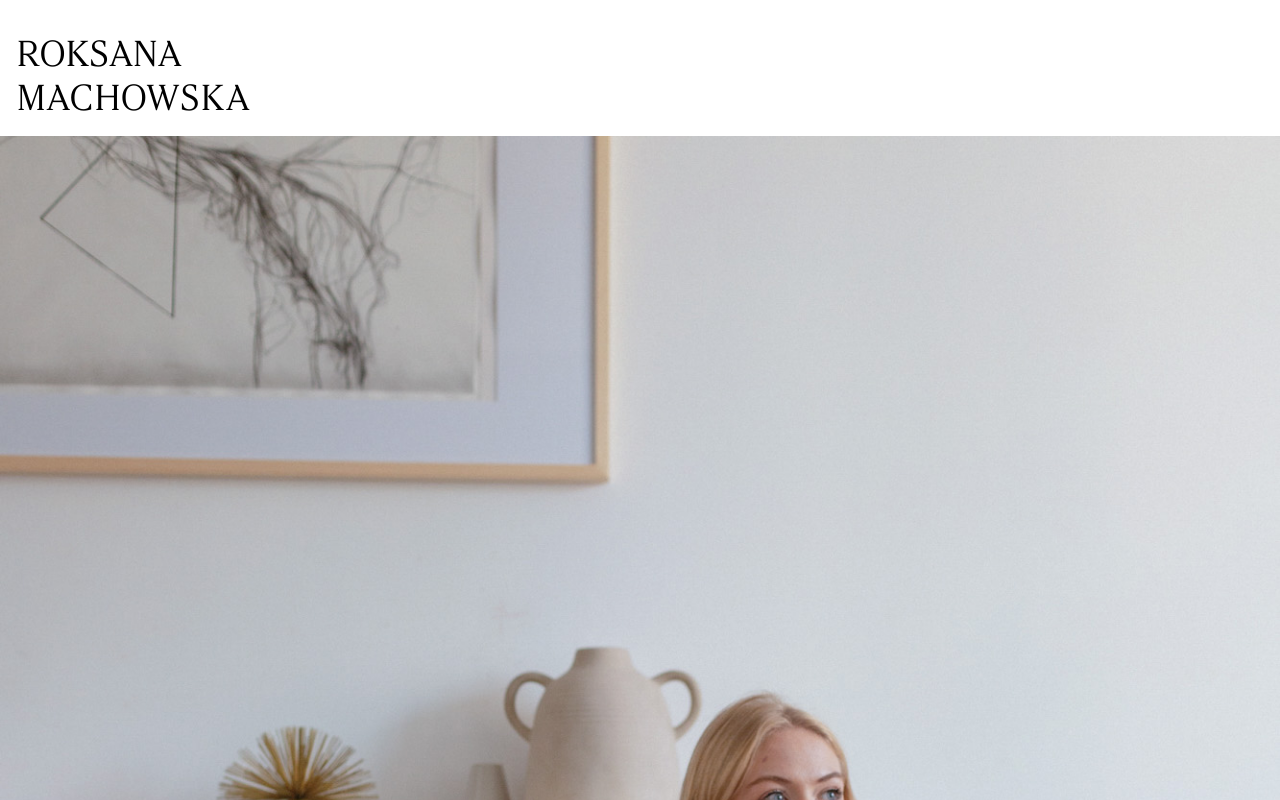
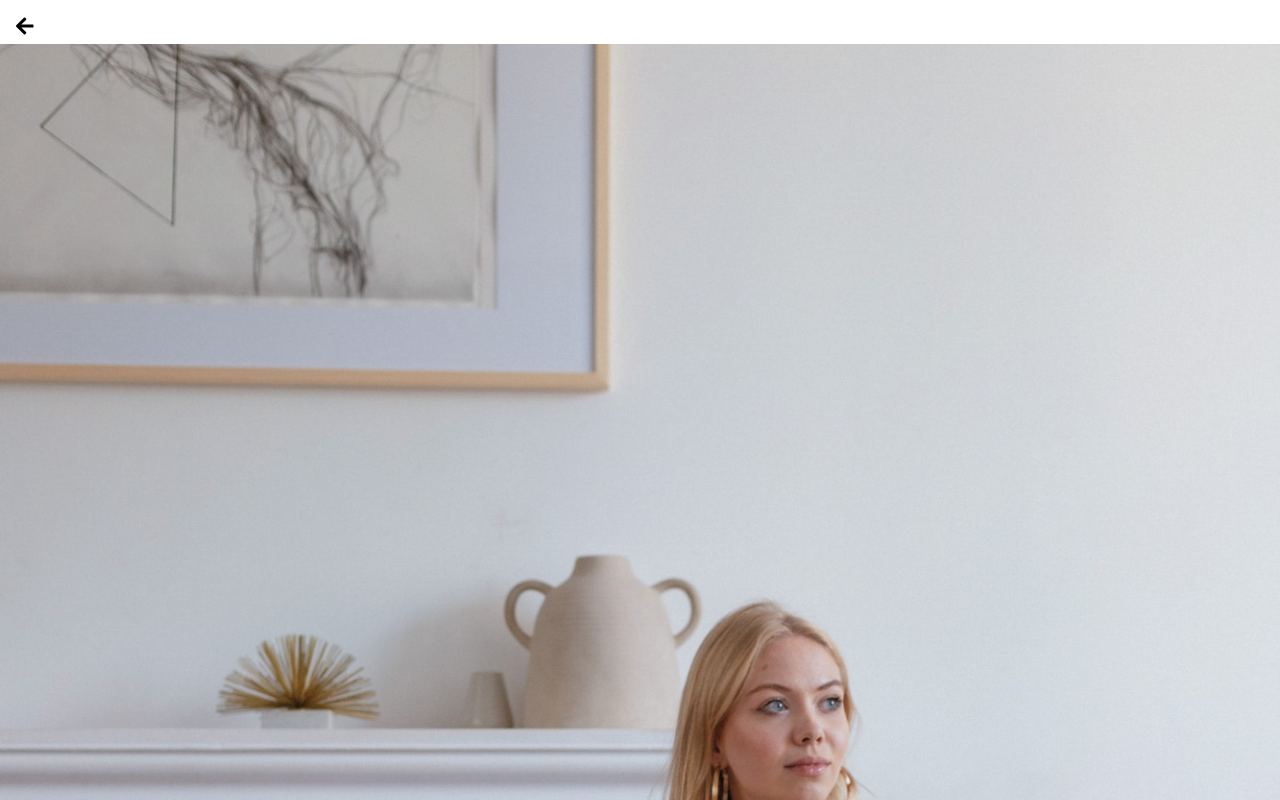
Before and after one commit to jakubziemba/machowska-portfolio, a Next.js app: page / in a window 1280 px wide. Shown: the top 800 px of the page. Built offline with nearby package versions, Linux system fonts and the light colour scheme.

Commit message:
Create separate headers for Home and component

```diff
--- a/components/Header.js
+++ b/components/Header.js
@@ -1,14 +1,19 @@
-import Link from 'next/link';
+import { useRouter } from 'next/router';
+import { FontAwesomeIcon } from '@fortawesome/react-fontawesome';
+import { faArrowLeft } from '@fortawesome/free-solid-svg-icons';
 import styles from './Header.module.scss';
 
-export default function Header() {
+export default function Header({ title }) {
+  const router = useRouter();
   return (
-    <header className={styles.header}>
-      <Link href='/'>
-        <a className={styles.home}>
-          Roksana <br /> Machowska
-        </a>
-      </Link>
-    </header>
+    <div className={styles.container}>
+      <FontAwesomeIcon
+        icon={faArrowLeft}
+        onClick={() => router.back()}
+      />
+      <div className={styles.header}>
+        <h1>{title}</h1>
+      </div>
+    </div>
   );
 }
--- a/components/Header.module.scss
+++ b/components/Header.module.scss
@@ -1,13 +1,40 @@
-.header {
+.container {
   display: flex;
   flex-direction: column;
-  margin-bottom: 1rem;
-  padding-top: 2rem;
+  align-items: center;
 
-  .home {
-    font-family: 'Argesta Display';
-    font-size: 36px;
-    margin-left: 1rem;
+  h1,
+  h2,
+  h3,
+  h4 {
+    font-weight: normal;
+  }
+
+  h1 {
     text-transform: uppercase;
+    font-size: 42px;
+    margin-top: 8px;
+  }
+
+  h2,
+  p {
+    padding: 0;
+    margin: 0;
+  }
+
+  .header {
+    padding-left: 16px;
+    padding-right: 16px;
+    display: flex;
+    flex-direction: column;
+    align-items: center;
+    width: 100%;
+  }
+
+  svg {
+    align-self: flex-start;
+    font-size: 1.25rem;
+    margin: 16px 16px auto 16px;
+    cursor: pointer;
   }
 }
--- /dev/null
+++ b/components/HomeHeader.module.scss
@@ -0,0 +1,13 @@
+.header {
+  display: flex;
+  flex-direction: column;
+  margin-bottom: 1rem;
+  padding-top: 2rem;
+
+  .home {
+    font-family: 'Argesta Display';
+    font-size: 36px;
+    margin-left: 1rem;
+    text-transform: uppercase;
+  }
+}
```
Also changed, not shown: components/HomeHeader.js (added, +12 -0 lines).
